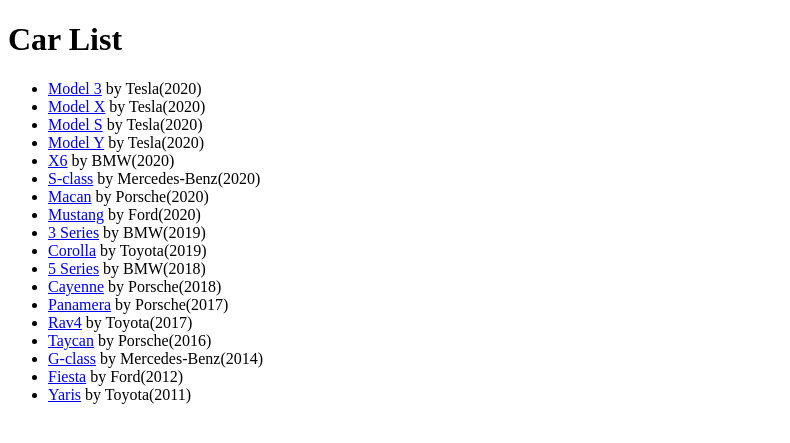
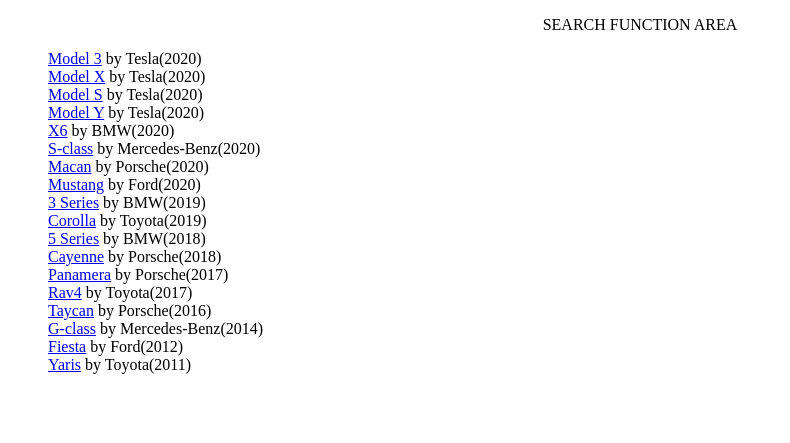
Before and after one commit to gchun88/carbuddy, a Django app: page /list/ in a window 1280 px wide. Shown: the part 98-541 px from the top of the page, without its empty margins (0-790 px from the left). Run offline with Django 3.2, Linux system fonts and the light colour scheme; data comes from the database, SQL or seed files in the repository; some libraries are stand-ins or nearby versions.

Commit message:
Minor changes

```diff
--- a/carbuddy/urls.py
+++ b/carbuddy/urls.py
@@ -24,8 +24,8 @@ from django.conf.urls.static import static
 urlpatterns = [
     path('',views.index, name='index'),
     path('admin/', admin.site.urls),
-    path('carmodels/',views.testlink2, name='carmodels'),
-    path('carmodels/details/',views_listing.details),
+    path('carmodels/',views.testlink2,),
+    path('carmodels/details/',views_listing.details, name='car_details'),
     #path('carmodels/',include('listing.urls')),
     path('list/', views.CarListView.as_view(), name='car_list'),
 ]
--- a/listing/static/css/styles.css
+++ b/listing/static/css/styles.css
@@ -9,6 +9,11 @@
 	margin: 5px 0px 0px 0px;
 	font-size: 2.5em;
 	font-weight: bold;
+}
+
+#company-name a {
+	color: black;
+	text-decoration: none;
 }
 
 #login {
@@ -48,3 +53,11 @@
 	color: white;
 	text-decoration: none;
 }
+
+.search_filter {
+	text-align: center;
+}
+
+.car_list {
+	list-style: none;
+}
--- a/listing/templates/base_generic.html
+++ b/listing/templates/base_generic.html
@@ -12,7 +12,7 @@
 <body>
   {% block header %}
   <div class="header">
-    <p id="company-name">CARBUDDY<span style="font-size: 12px" id="login"><a href="">LOG IN</a></span></p>
+    <p id="company-name"><a href="{% url 'index' %}">CARBUDDY</a><span style="font-size: 12px" id="login"><a href="">LOG IN</a></span></p>
     <nav>
       <ul class="nav-bar">
         <li><a href="">Forum</a></li>
--- a/listing/templates/listing/car_list.html
+++ b/listing/templates/listing/car_list.html
@@ -1,16 +1,25 @@
 {% extends "base_generic.html" %}
 
 {% block content %}
-  <h1>Car List</h1>
+
+  <div class="search_filter">
+  	<p>SEARCH FUNCTION AREA
+  	<form method="GET" action=".">
+
+  	</form>
+  </div>
+
+
   {% if car_list %}
-  <ul>
+  <ul class="car_list">
     {% for car in car_list %}
       <li>
-        <a href="{% url 'carmodels' %}">{{ car }}</a> by {{ car.brand }}({{ car.launch_year }})
+        <a href="{% url 'car_details' %}">{{ car }}</a> by {{ car.brand }}({{ car.launch_year }})
       </li>
     {% endfor %}
   </ul>
   {% else %}
     <p>There are no cars to be shown.</p>
   {% endif %}
+
 {% endblock %}
```
